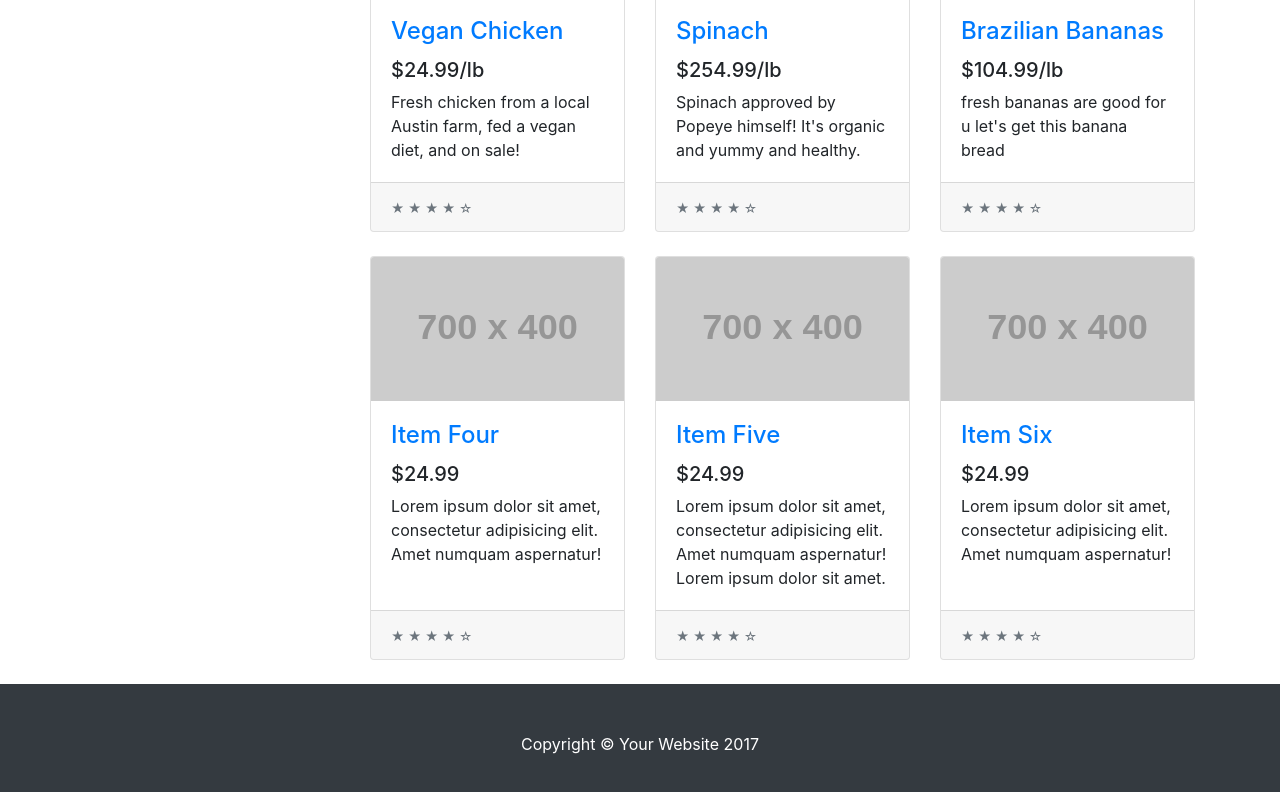
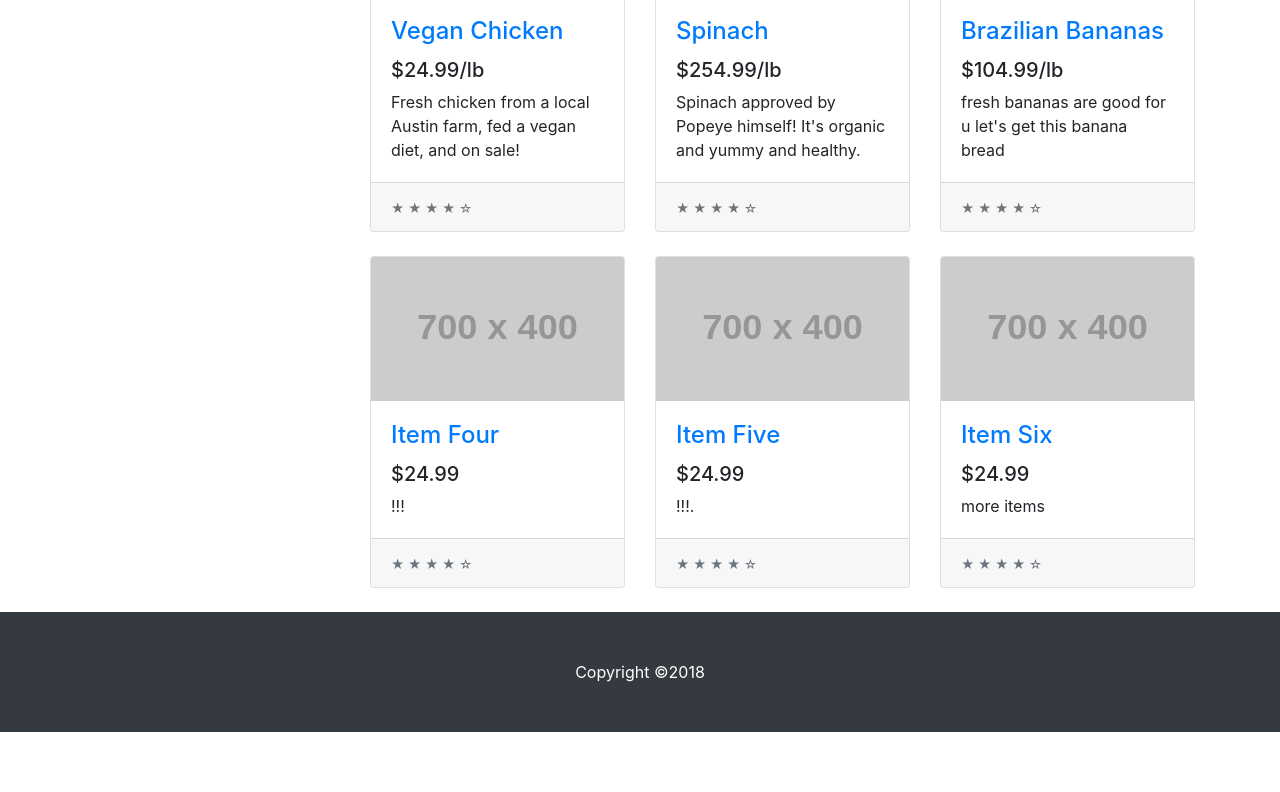
Before and after one commit to rohan-chaudhry/J-Project, a plain HTML site: page index.html in a window 1280 px wide. Shown: the part 822-1614 px from the top of the page. After the commit the page ends 1554 px from the top, so only its background shows below. Drawn offline with Linux system fonts and the light colour scheme; placeholder pictures from the web are drawn by us.

Commit message:
update index

```diff
--- a/index.html
+++ b/index.html
@@ -179,7 +179,7 @@
                     <a href="#">Item Four</a>
                   </h4>
                   <h5>$24.99</h5>
-                  <p class="card-text">Lorem ipsum dolor sit amet, consectetur adipisicing elit. Amet numquam aspernatur!</p>
+                  <p class="card-text">!!!</p>
                 </div>
                 <div class="card-footer">
                   <small class="text-muted">&#9733; &#9733; &#9733; &#9733; &#9734;</small>
@@ -195,7 +195,7 @@
                     <a href="#">Item Five</a>
                   </h4>
                   <h5>$24.99</h5>
-                  <p class="card-text">Lorem ipsum dolor sit amet, consectetur adipisicing elit. Amet numquam aspernatur! Lorem ipsum dolor sit amet.</p>
+                  <p class="card-text">!!!.</p>
                 </div>
                 <div class="card-footer">
                   <small class="text-muted">&#9733; &#9733; &#9733; &#9733; &#9734;</small>
@@ -211,7 +211,7 @@
                     <a href="#">Item Six</a>
                   </h4>
                   <h5>$24.99</h5>
-                  <p class="card-text">Lorem ipsum dolor sit amet, consectetur adipisicing elit. Amet numquam aspernatur!</p>
+                  <p class="card-text">more items</p>
                 </div>
                 <div class="card-footer">
                   <small class="text-muted">&#9733; &#9733; &#9733; &#9733; &#9734;</small>
@@ -234,7 +234,7 @@
     <!-- Footer -->
     <footer class="py-5 bg-dark">
       <div class="container">
-        <p class="m-0 text-center text-white">Copyright &copy; Your Website 2017</p>
+        <p class="m-0 text-center text-white">Copyright &copy;2018</p>
       </div>
       <!-- /.container -->
     </footer>
```
